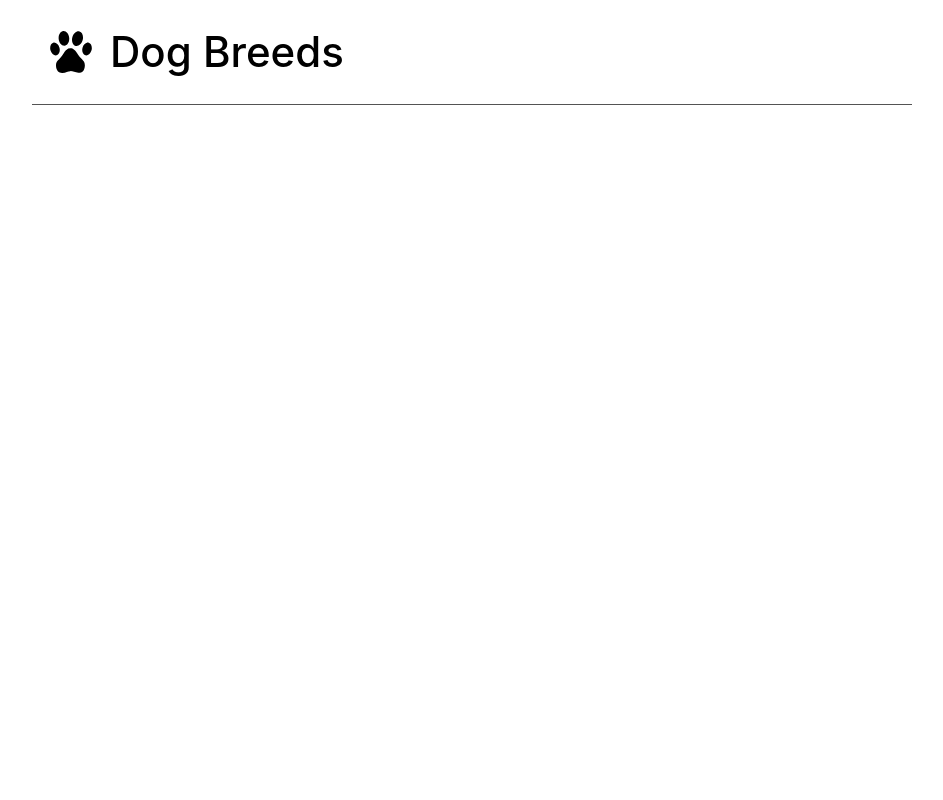
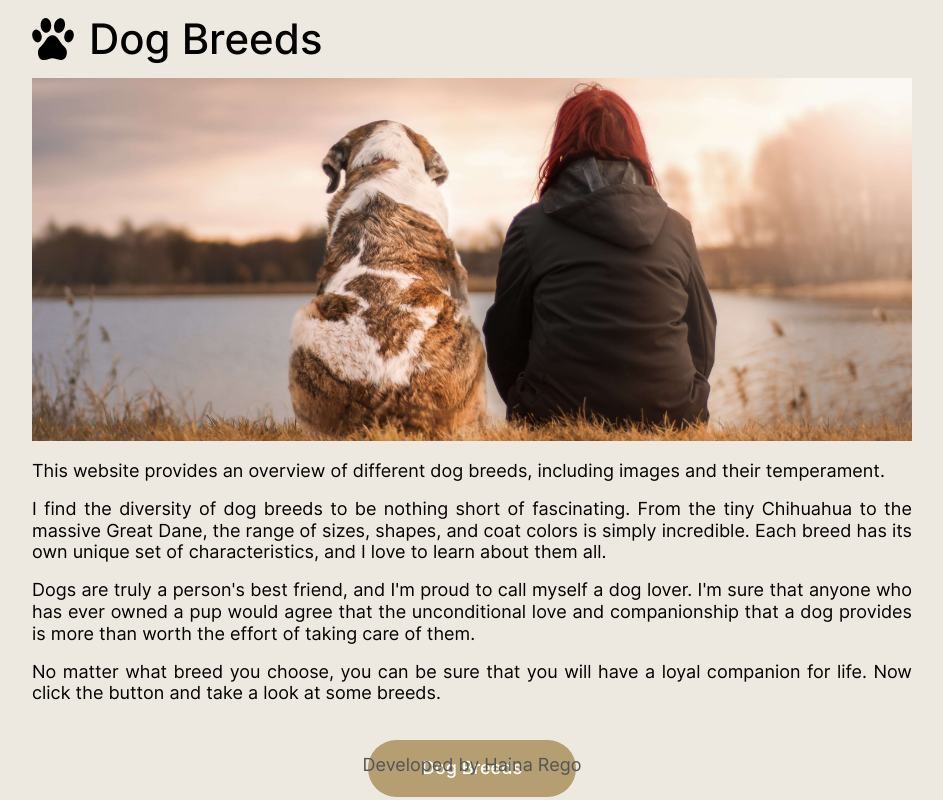
Before and after one commit to hainaha/dog_breeds-frontend, a React (Create React App) app: page /main in a window 1280 px wide. Shown: the whole page, without its empty margins (168-1111 px from the left). Built offline with nearby package versions, Linux system fonts and the light colour scheme; no server answers; the HTML template or start-up script is replaced by a standard one.

Commit message:
Implementa componentes header, mainimage, description e footer

```diff
--- a/src/components/App/App.css
+++ b/src/components/App/App.css
@@ -1,4 +1,12 @@
 .App {
+  margin: 0 auto;
+  background-color: #eee9e0;
+  min-height: 100vh;
+  font-family: 'Inter', Arial, Helvetica, sans-serif;
+  text-align: center;
+}
+
+/* .App {
   text-align: center;
 }
 
@@ -35,4 +43,4 @@
   to {
     transform: rotate(360deg);
   }
-}
+} */
--- a/src/components/App/App.js
+++ b/src/components/App/App.js
@@ -2,6 +2,9 @@ import { useState, useEffect } from 'react';
 import './App.css';
 import api from '../../utils/TheDogApi';
 import Header from '../Header/Header';
+import MainImage from '../MainImage/MainImage';
+import Description from '../Description/Description';
+import Footer from '../Footer/Footer';
 
 function App() {
   const [cards, setCards] = useState([]);
@@ -24,12 +27,15 @@ function App() {
     <div className='App'>
       <div className='App'>
         <Header />
+        <MainImage />
+        <Description />
+
         {/* <div className=''></div>
         <Routes>
           <Route path='/' element={<About />} />
           <Route path='/main' element={<Main />} />
-        </Routes>
-        <Footer /> */}
+        </Routes> */}
+        <Footer />
       </div>
     </div>
   );
--- /dev/null
+++ b/src/components/Description/Description.js
@@ -0,0 +1,34 @@
+import './description.css';
+
+function Description() {
+  return (
+    <>
+      <div className='description__container'>
+        <p className='description__text'>
+          This website provides an overview of different dog breeds, including
+          images and their temperament.
+        </p>
+        <p className='description__text'>
+          I find the diversity of dog breeds to be nothing short of fascinating.
+          From the tiny Chihuahua to the massive Great Dane, the range of sizes,
+          shapes, and coat colors is simply incredible. Each breed has its own
+          unique set of characteristics, and I love to learn about them all.
+        </p>
+        <p className='description__text'>
+          Dogs are truly a person's best friend, and I'm proud to call myself a
+          dog lover. I'm sure that anyone who has ever owned a pup would agree
+          that the unconditional love and companionship that a dog provides is
+          more than worth the effort of taking care of them.
+        </p>
+        <p className='description__text'>
+          No matter what breed you choose, you can be sure that you will have a
+          loyal companion for life. Now click the button and take a look at some
+          breeds.
+        </p>
+        <button className='description__button'>Dog Breeds</button>
+      </div>
+    </>
+  );
+}
+
+export default Description;
--- /dev/null
+++ b/src/components/Description/description.css
@@ -0,0 +1,47 @@
+.description__container {
+  max-width: 880px;
+  margin: 0 auto;
+}
+.description__text {
+  font-weight: 400;
+  font-size: 14px;
+  line-height: 1.14;
+  margin: 1em;
+  text-align: center;
+}
+
+.description__button {
+  background-color: #b49e72;
+  border: none;
+  color: #ffffff;
+  border-radius: 100px;
+  padding: 1em 3em;
+  margin-top: 5px;
+  font-size: 14px;
+  font-weight: 500;
+  box-sizing: border-box;
+}
+
+.description__button:hover,
+.description__button:focus {
+  border: 2px solid #c5b391;
+  background-color: #c5b391;
+  color: #000000;
+  cursor: pointer;
+}
+
+@media screen and (min-width: 600px) {
+  .description__button {
+    font-size: 18px;
+    margin-top: 36px;
+  }
+}
+
+@media screen and (min-width: 600px) {
+  .description__text {
+    font-size: 18px;
+    line-height: 1.21;
+    margin: 16px 0 0;
+    text-align: justify;
+  }
+}
--- a/src/components/Footer/Footer.css
+++ b/src/components/Footer/Footer.css
@@ -0,0 +1,25 @@
+.footer {
+  width: 100%;
+  padding-bottom: 1em;
+  position: fixed;
+  bottom: 0;
+  text-align: center;
+}
+
+.footer__text {
+  color: #545454;
+  font-weight: 400;
+  font-size: 14px;
+  line-height: 1.2;
+  margin: 0;
+}
+
+@media screen and (min-width: 600px) {
+  .footer {
+    padding-bottom: 1.5em;
+  }
+  .footer__text {
+    font-size: 18px;
+    line-height: 1.21;
+  }
+}
--- a/src/components/Footer/Footer.js
+++ b/src/components/Footer/Footer.js
@@ -0,0 +1,13 @@
+import './footer.css';
+
+function Footer() {
+  return (
+    <>
+      <footer className='footer'>
+        <p className='footer__text'>Developed by Haina Rego</p>
+      </footer>
+    </>
+  );
+}
+
+export default Footer;
--- a/src/components/Header/header.css
+++ b/src/components/Header/header.css
@@ -3,7 +3,6 @@
   margin: 0 auto;
   display: flex;
   /* justify-content: space-between; */
-  border-bottom: 1px solid #545454;
 }
 
 @media screen and (min-width: 600px) and (max-width: 880px) {
@@ -17,22 +16,21 @@
   margin: 10px;
 }
 
-@media screen and (min-width: 600px) {
-  .header__logo {
-    margin: 18px;
-    width: 42px;
-  }
-}
-
 .header__title {
   font-weight: 500;
   font-size: 22px;
   line-height: 1.2;
   display: inline-block;
-  /* margin: 0 10px 14px 0; */
+  margin: 15px 0;
 }
 
 @media screen and (min-width: 600px) {
+  .header__logo {
+    margin: 18px;
+    width: 42px;
+    margin: 15px 15px 15px 0;
+  }
+
   .header__title {
     font-size: 42px;
     line-height: 1.14;
--- /dev/null
+++ b/src/components/MainImage/MainImage.js
@@ -0,0 +1,16 @@
+import image from '../../images/friends-3042751-min.jpg';
+import './main-image.css';
+
+function MainImage() {
+  return (
+    <>
+      <img
+        src={image}
+        className='main-image'
+        alt='An image of a dog sitting next to a woman looking at the horizon'
+      />
+    </>
+  );
+}
+
+export default MainImage;
--- /dev/null
+++ b/src/components/MainImage/main-image.css
@@ -0,0 +1,9 @@
+.main-image {
+  max-width: 100%;
+}
+
+@media screen and (min-width: 600px) {
+  .main-image {
+    max-width: 880px;
+  }
+}
```
Also changed, not shown: src/components/Image/Image.js (added, +18 -0 lines), src/images/friends-3042751-min.jpg.
